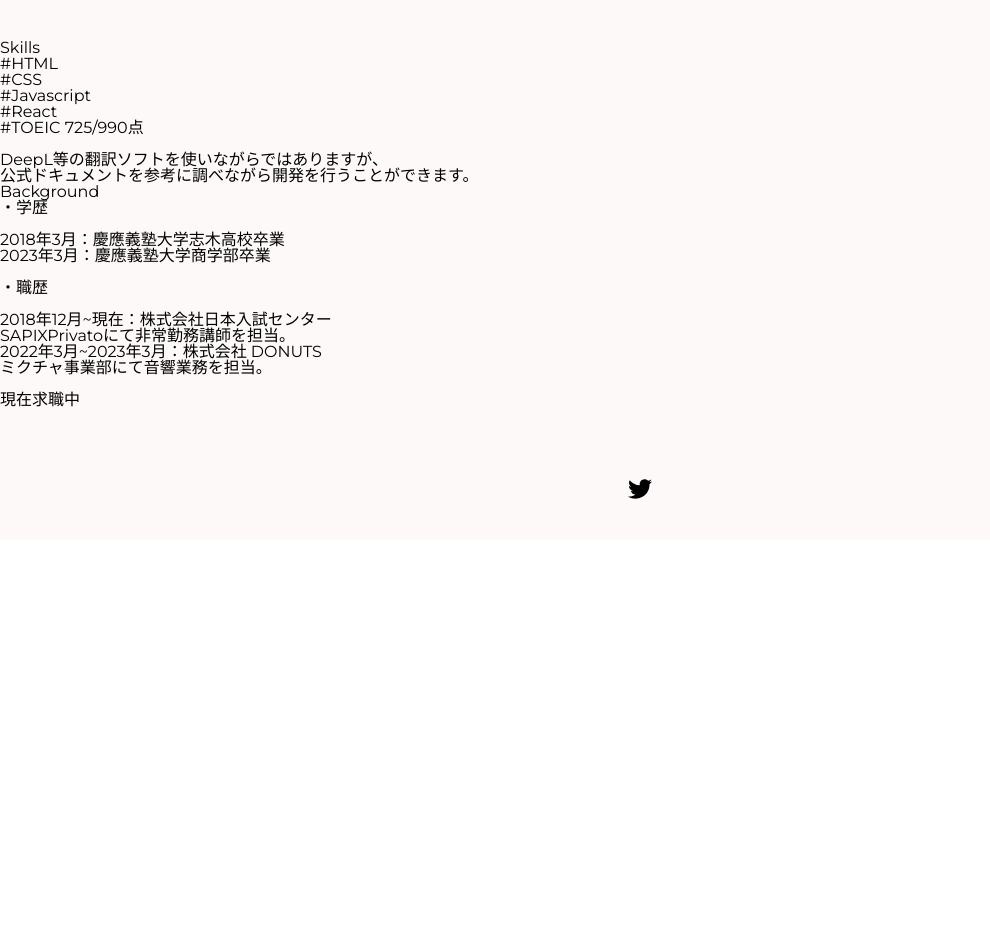
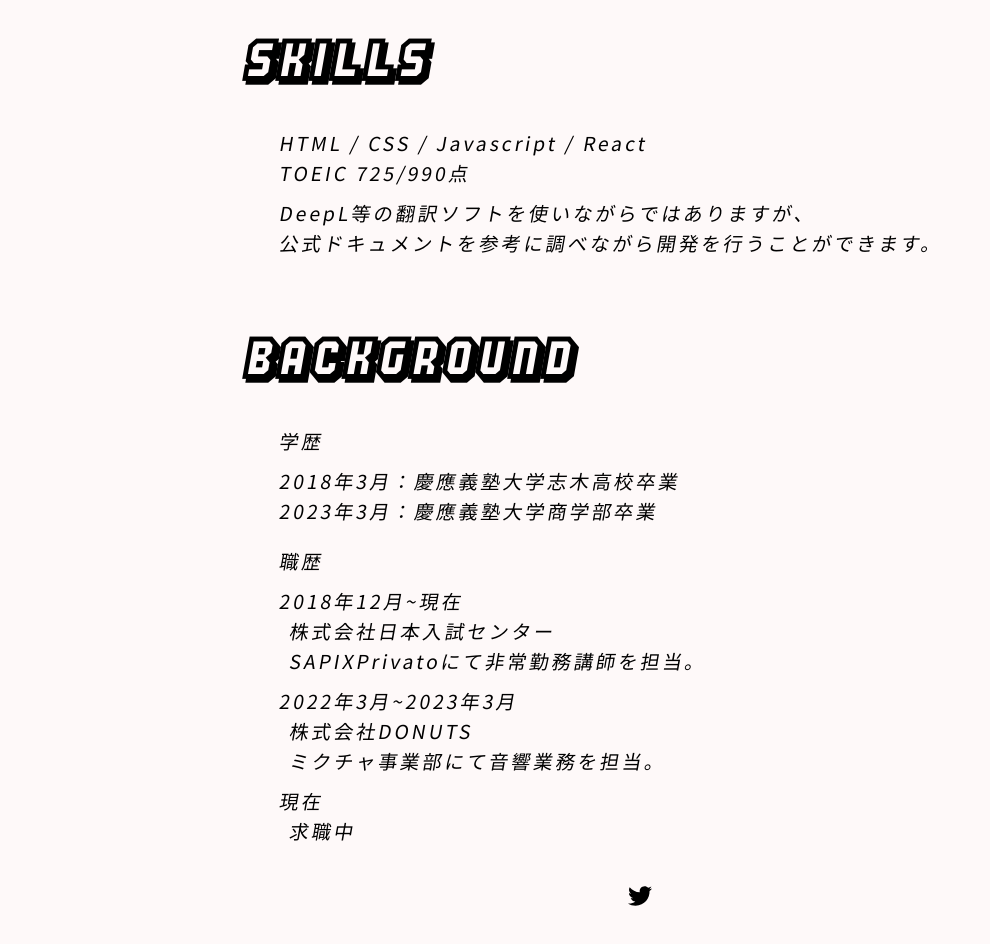
Before and after one commit to ktrooper/portofolio, a Next.js app: page / in a window 1280 px wide. Shown: the part 760-1704 px from the top of the page, without its empty margins (0-990 px from the left). Before the commit the page ends 1300 px from the top, so only its background shows below. Built offline with nearby package versions, Linux system fonts and the light colour scheme.

Commit message:
Add content style

```diff
--- a/pages/index.js
+++ b/pages/index.js
@@ -69,6 +69,7 @@ export default function Home() {
         <title>portfolio of kayakenko</title>
         <meta name="description" content="Generated by KK " />
         <meta name="viewport" content="width=device-width, initial-scale=1" />
+        <link href="https://fonts.googleapis.com/css?family=Noto+Sans+JP" rel="stylesheet"></link>
       </Head>
       <main className={styles.main}>
         <div className={styles.mainvisual} id='IMG'>
@@ -77,35 +78,38 @@ export default function Home() {
 
         <div className={styles.center}>
           <a className={styles.card1}>
-            <h2 id="skills"><span className={styles.englishText}>Skills</span></h2>
+            <h2 id="skills" className={styles.cardTitle}>Skills</h2>
             <div className={`${styles.cards} ${styles.fadeIn}`}>
-              <span className={styles.englishText}> #HTML<br />
-                #CSS<br />
-                #Javascript<br />
-                #React<br />
-                #TOEIC</span> 725/990点<br />
-              <br />
-              <span className={styles.englishText}>DeepL</span>等の翻訳ソフトを使いながらではありますが、<br />
-              公式ドキュメントを参考に調べながら開発を行うことができます。
+              <p> HTML / CSS / Javascript / React</p>
+              <p>TOEIC 725/990点</p>
+              <p style={{marginTop: "10px"}}>DeepL等の翻訳ソフトを使いながらではありますが、</p>
+              <p>公式ドキュメントを参考に調べながら開発を行うことができます。</p>
             </div>
           </a>
 
           <a className={styles.card2}>
-            <h2 className={styles.hangthedj} id="background"><span className={styles.englishText}>Background</span></h2>
+            <h2 className={styles.cardTitle} id="background">Background</h2>
             <div className={styles.cards}>
-              ・学歴<br /><br />
-              2018年3月：慶應義塾大学志木高校卒業<br />
-              2023年3月：慶應義塾大学商学部卒業<br /><br />
-              ・職歴<br /><br />
-              2018年12月~現在：株式会社日本入試センター<br />
-              <span className={styles.englishText}>SAPIXPrivato</span>にて非常勤務講師を担当。<br />
-              2022年3月~2023年3月：株式会社 <span className={styles.englishText}>DONUTS</span><br />
-              ミクチャ事業部にて音響業務を担当。<br /><br />
-              <p className={styles.red}>現在求職中</p>
-              <br /><br />
-
-
-
+              <div className={styles.schoolHistory}>
+                <p className={styles.schoolHistoryTitle}>学歴</p>
+                <div className={styles.schoolHistoryContent}>
+                  <p style={{marginTop: "10px"}}>2018年3月：慶應義塾大学志木高校卒業</p>
+                  <p>2023年3月：慶應義塾大学商学部卒業</p>
+                </div>
+              </div>
+              <div className={styles.workHistory}>
+                <p className={styles.workHistoryTitle}>職歴</p>
+                <div className={styles.workHistoryContent}>
+                  <p style={{marginTop: "10px"}}>2018年12月~現在</p>
+                  <p style={{marginLeft: "10px"}}>株式会社日本入試センター</p>
+                  <p style={{marginLeft: "10px"}}>SAPIXPrivatoにて非常勤務講師を担当。</p>
+                  <p style={{marginTop: "10px"}}>2022年3月~2023年3月</p>
+                  <p style={{marginLeft: "10px"}}>株式会社DONUTS</p>
+                  <p style={{marginLeft: "10px"}}>ミクチャ事業部にて音響業務を担当。</p>
+                  <p style={{marginTop: "10px"}}>現在</p>
+                  <p style={{marginLeft: "10px"}}>求職中</p>
+                </div>
+              </div>
             </div>
           </a>
 
--- a/public/index.css
+++ /dev/null
@@ -1,4 +0,0 @@
-@font-face {
-  font-family: 'hangthedj';
-  src: url('./fonts/HANGTHEDJ.ttf') format('truetype');
-}
--- a/styles/Home.module.css
+++ b/styles/Home.module.css
@@ -1,8 +1,3 @@
-
-@import url('https://fonts.googleapis.com/css2?family=Spectral:wght@200&display=swap');
-@import url('https://fonts.gstatic.com');
-@import url('https://fonts.googleapis.com/css2?family=Montserrat:wght@400;700');
-
 @font-face {
   font-family: 'hangthedj';
   src: url('../public/fonts/HANGTHEDJ.ttf') format('truetype');
@@ -10,8 +5,7 @@
 
 .main {
   background-color: #FEF9F9;
- height:100%;
- font-family: 'Montserrat', sans-serif;
+  height:100%;
   text-align: center;
   scroll-behavior: smooth;
 
@@ -41,37 +35,33 @@
     display: flex;
     flex-direction: column;
     width: 100%;
-    max-width: 600px;
+    max-width: 800px;
+    margin: 0 auto;
 }
 .center h2{
 }
 
 .cards{
-
+  margin-top: 40px;
+  padding: 0% 5%;
+}
+.cards p{
+  font-size: 1.2rem;;
+  line-height: 30px;
+  transform: skewX(-10deg);
+  letter-spacing: 3px;
 }
 .card1{
   text-align: left;
 }
-.fadeIn {
-  animation-name: fadeIn;
-  animation-duration: 1s;
-  animation-fill-mode: forwards;
-  transform: translateY(-20px);
-}
-
-@keyframes fadeIn {
-  from {
-    opacity: 0;
-    transform: translateY(20px);
-  }
-  to {
-    opacity: 1;
-    transform: translateY(0);
-  }
+.cardTitle{
+  font-family: "hangthedj";
+  font-size: 3rem;
 }
 
 .card2{
   text-align: left;
+  margin-top: 80px;
 }
 .card2 a{
 }
@@ -186,3 +176,6 @@ padding-right:5%;
     font-size: 200%;
   }
 }
+.workHistoryTitle {
+  margin-top: 20px;
+}
--- a/styles/globals.css
+++ b/styles/globals.css
@@ -3,7 +3,7 @@
    License: none (public domain)
 */
 :global(body) {
-    font-family: 'Raleway', sans-serif;
+    font-family: 'Noto Sans JP', sans-serif;
   }
 html, body, div, span, applet, object, iframe,
 h1, h2, h3, h4, h5, h6, p, blockquote, pre,
@@ -22,10 +22,7 @@ time, mark, audio, video {
 	padding: 0;
 	border: 0;
 	font-size: 100%;
-	font: inherit;
 	vertical-align: baseline;
-
-
 }
 
 
@@ -36,6 +33,7 @@ footer, header, hgroup, menu, nav, section {
 }
 body {
 	line-height: 1;
+	font-family: "Noto Sans JP";
 }
 ol, ul {
 	list-style: none;
```
